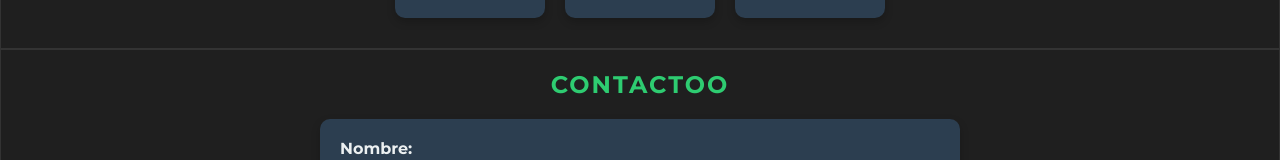
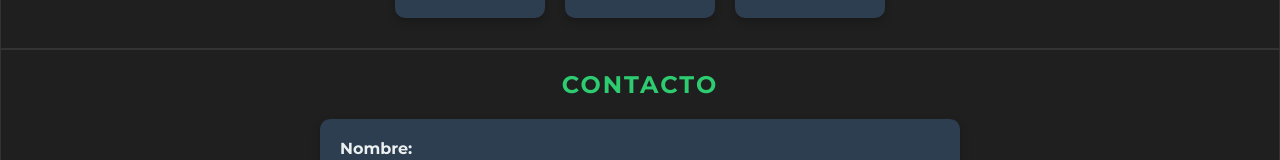
Before and after one commit to gada95/cv, a React (Vite) app: page / in a window 1280 px wide. Shown: the part 1131-1291 px from the top of the page. Built offline with nearby package versions, Linux system fonts and the light colour scheme.

Commit message:
Descripción de los cambios

```diff
--- a/src/componentes/Contacto.jsx
+++ b/src/componentes/Contacto.jsx
@@ -52,7 +52,7 @@ function Contacto() {
 
   return (
     <section style={{ padding: "20px", textAlign: "center" }}>
-      <h2 className="experiencia-titulo">Contactoo</h2>
+      <h2 className="experiencia-titulo">Contacto</h2>
       <form
         onSubmit={handleSubmit}
         style={{
```
